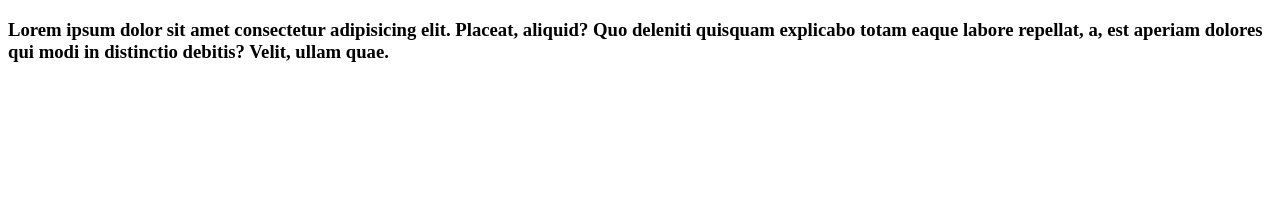
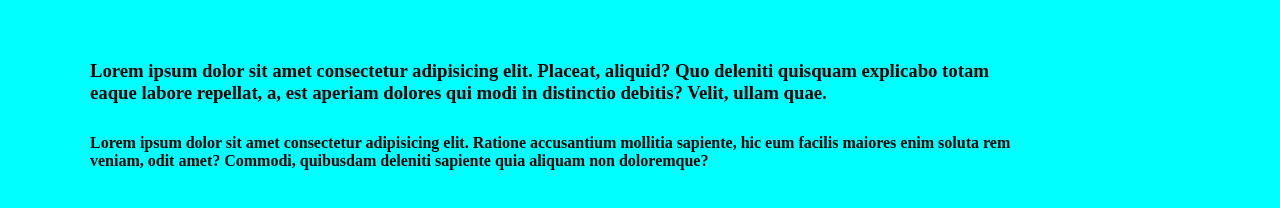
Before and after one commit to Shafayathossan101/my-second-git-hub-repo, a plain HTML site: page index 2 git.html in a window 1280 px wide. Drawn offline with Linux system fonts and the light colour scheme.

Commit message:
second commit

```diff
--- a/index 2 git.html
+++ b/index 2 git.html
@@ -4,11 +4,14 @@
     <meta charset="UTF-8">
     <meta name="viewport" content="width=device-width, initial-scale=1.0">
     <title>this is my second git proj</title>
+    <link rel="stylesheet" href="style1.css">
 </head>
 <body>
 
 <p>
     <h3> Lorem ipsum dolor sit amet consectetur adipisicing elit. Placeat, aliquid? Quo deleniti quisquam explicabo totam eaque labore repellat, a, est aperiam dolores qui modi in distinctio debitis? Velit, ullam quae.</h3>
+
+    <H4> Lorem ipsum dolor sit amet consectetur adipisicing elit. Ratione accusantium mollitia sapiente, hic eum facilis maiores enim soluta rem veniam, odit amet? Commodi, quibusdam deleniti sapiente quia aliquam non doloremque?</H4>
 </p>
 
 </body>
--- /dev/null
+++ b/style1.css
@@ -0,0 +1,5 @@
+*{
+    background-color: aqua;
+    padding-right: 50px;
+    margin: 30px;
+}
```
